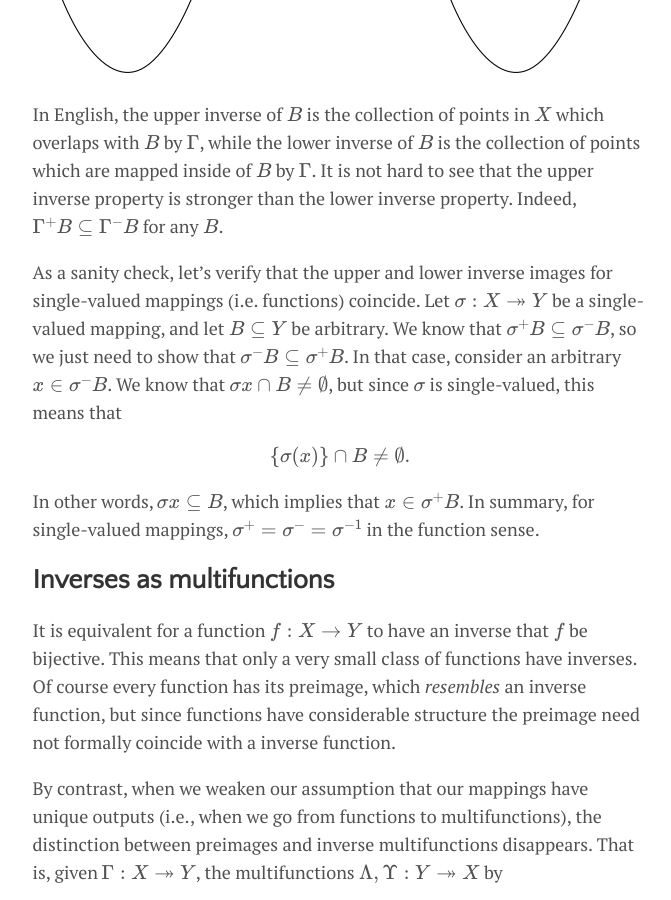
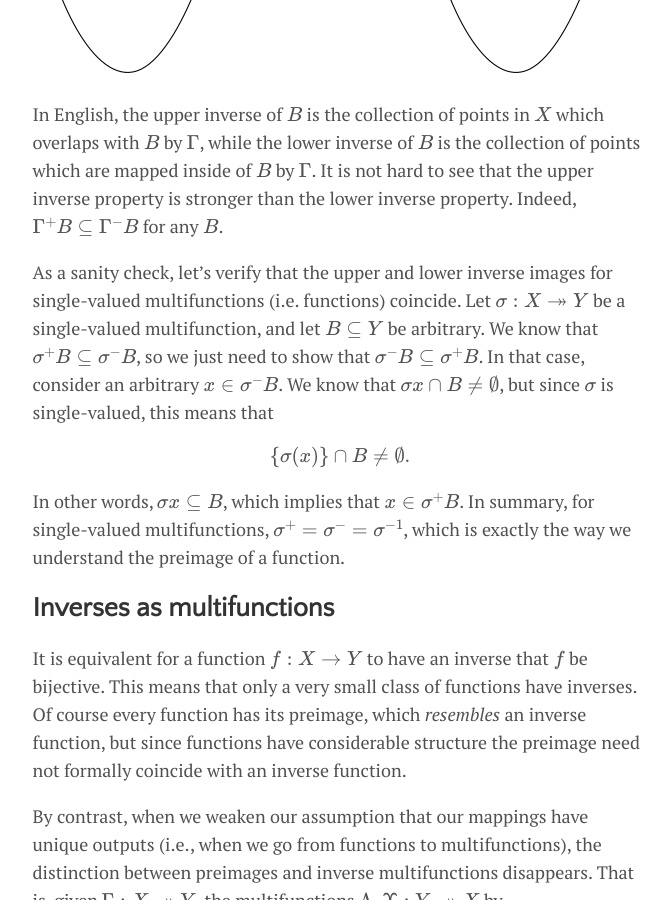
Before and after one commit to DavidNKraemer/DavidNKraemer.github.io, a Jekyll site: the page built from _posts/2018-06-06-multifunction-inverses.md, in a window 1280 px wide and 900 px high, scrolled down 1631 px. Shown: the whole window, without its empty margins (300-971 px from the left). Built offline with Jekyll 4.4.1, drawn with Linux system fonts in a browser that asks for light colours; formulas are drawn with MathJax 3; some of the changed text lies outside the part shown.

Commit message:
Small typo fixes

```diff
--- a/_posts/2018-06-06-multifunction-inverses.md
+++ b/_posts/2018-06-06-multifunction-inverses.md
@@ -10,7 +10,7 @@ When we deal with normal functions $$ f : X \to Y $$ we are frequently
 interested in the behavior of $$ f $$ on subsets of $$ X $$, rather than just
 elements. We might write $$ f [ A ] $$ to denote the image of $$ f $$ on the
 subset $$ A \subseteq X $$. Conversely, given a subset $$ B \subseteq Y $$, we
-can examine the "preimage" of $$ B $$ by $$ f $$:
+can examine the "preimage" of $$ B $$ by $$ f $$ in the following way:
 
 $$
 f^{-1} [B] = \{ x \in X : f(x) \in B \}.
@@ -24,7 +24,7 @@ $$
 f^{-1} [\{ y \}] = \{ f^{-1} (y) \}
 $$
 
-for all $$y \in Y$$. That is to say, the preimage of a singleton $$\{ y \} $$
+for all $$y \in Y$$. That is to say, the preimage of the singleton $$\{ y \} $$
 corresponds to the inverse function applied to $$y$$.
 
 ## Upper and lower inverses
@@ -55,11 +55,11 @@ It is not hard to see that the upper inverse property is stronger than the lower
 inverse property. Indeed, $$ \Gamma^+ B \subseteq \Gamma^- B$$ for any $$ B $$.
 
 As a sanity check, let's verify that the upper and lower inverse images for
-single-valued mappings (i.e. functions) coincide. Let $$ \sigma : X
-\twoheadrightarrow Y $$ be a single-valued mapping, and let $$ B \subseteq Y $$
-be arbitrary. We know that $$ \sigma^+ B \subseteq \sigma^- B $$, so we just
-need to show that $$ \sigma^- B \subseteq \sigma^+ B$$. In that case, consider
-an arbitrary $$ x \in \sigma^- B$$. We know that $$ \sigma x \cap B \ne
+single-valued multifunctions (i.e. functions) coincide. Let $$ \sigma : X
+\twoheadrightarrow Y $$ be a single-valued multifunction, and let $$ B \subseteq
+Y $$ be arbitrary. We know that $$ \sigma^+ B \subseteq \sigma^- B $$, so we
+just need to show that $$ \sigma^- B \subseteq \sigma^+ B$$. In that case,
+consider an arbitrary $$ x \in \sigma^- B$$. We know that $$ \sigma x \cap B \ne
 \emptyset $$, but since $$ \sigma $$ is single-valued, this means that
 
 $$
@@ -67,8 +67,9 @@ $$
 $$
 
 In other words, $$ \sigma x \subseteq B $$, which implies that $$ x \in \sigma^+
-B $$. In summary, for single-valued mappings, $$ \sigma^+ = \sigma^- =
-\sigma^{-1}$$ in the function sense.
+B $$. In summary, for single-valued multifunctions, $$ \sigma^+ = \sigma^- =
+\sigma^{-1}$$, which is exactly the way we understand the preimage of a
+function.
 
 ## Inverses as multifunctions
 
@@ -76,7 +77,7 @@ It is equivalent for a function $$ f : X \to Y $$ to have an inverse that $$ f
 $$ be bijective. This means that only a very small class of functions have
 inverses. Of course every function has its preimage, which *resembles* an
 inverse function, but since functions have considerable structure the preimage
-need not formally coincide with a inverse function.
+need not formally coincide with an inverse function.
 
 By contrast, when we weaken our assumption that our mappings have unique outputs
 (i.e., when we go from functions to multifunctions), the distinction between
```
Also changed, not shown: 3 other files.
